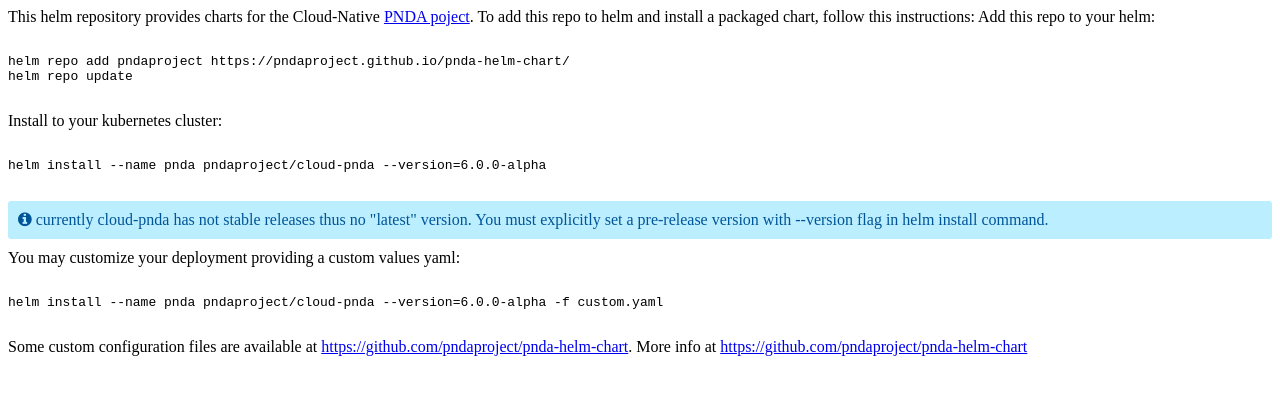
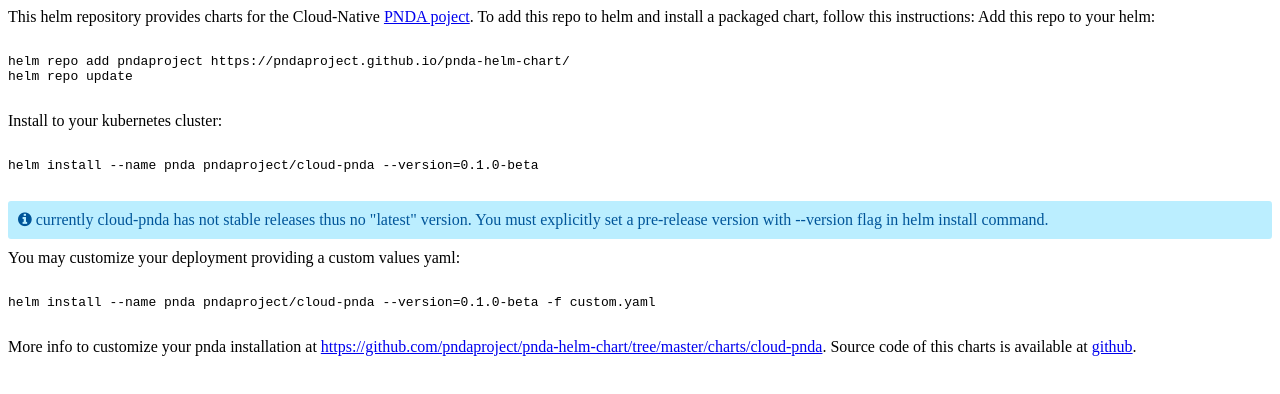
Before and after one commit to pndaproject/pnda-helm-chart, a plain HTML site: page index.html in a window 1280 px wide. Drawn offline with Linux system fonts and the light colour scheme.

Commit message:
updated helm repo charts

```diff
--- a/index.html
+++ b/index.html
@@ -20,7 +20,7 @@
 Install to your kubernetes cluster:
 <pre>
   <code>
-helm install --name pnda pndaproject/cloud-pnda --version=6.0.0-alpha
+helm install --name pnda pndaproject/cloud-pnda --version=0.1.0-beta
   </code>
 </pre>
 
@@ -36,15 +36,15 @@
 
 <pre>
   <code>
-helm install --name pnda pndaproject/cloud-pnda --version=6.0.0-alpha -f custom.yaml
+helm install --name pnda pndaproject/cloud-pnda --version=0.1.0-beta -f custom.yaml
   </code>
 </pre>
 
 
-Some custom configuration files are available at <a href="https://github.com/pndaproject/pnda-helm-chart">https://github.com/pndaproject/pnda-helm-chart</a>.
+More info to customize your pnda installation at <a href="https://github.com/pndaproject/pnda-helm-chart/tree/master/charts/cloud-pnda">https://github.com/pndaproject/pnda-helm-chart/tree/master/charts/cloud-pnda</a>.
 
 
-More info at <a href="https://github.com/pndaproject/pnda-helm-chart">https://github.com/pndaproject/pnda-helm-chart</a>
+Source code of this charts is available at <a href="https://github.com/pndaproject/pnda-helm-chart">github</a>.
 
 </body>
 
```
Also changed, not shown: 14 other files.
